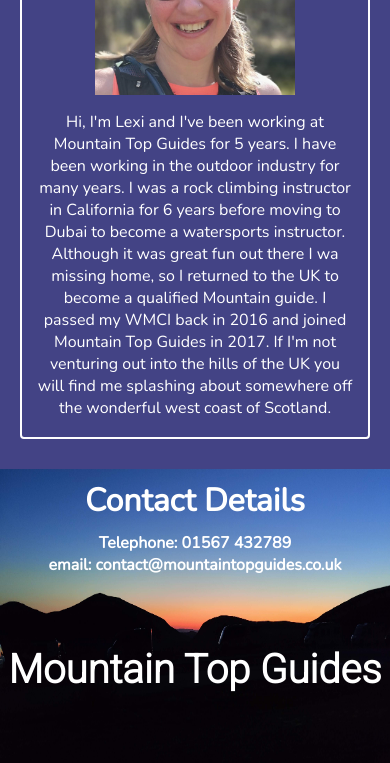
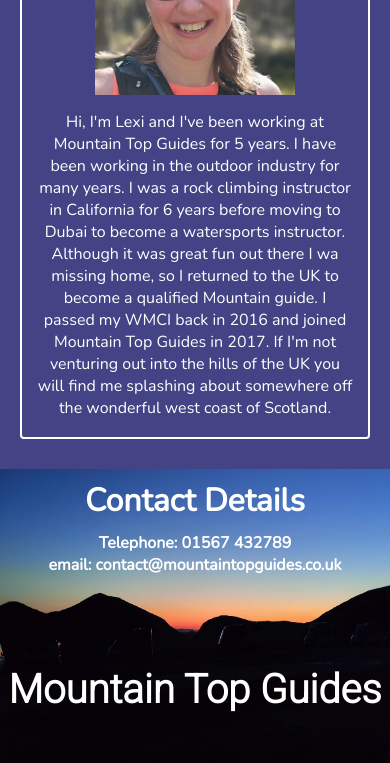
Before and after one commit to ScotRob77/mountain-top-guides, a plain HTML site: page index.html in a window 390 px wide. Shown: the part 1119-1882 px from the top of the page. Drawn offline with nearby package versions, Linux system fonts and the light colour scheme.

Commit message:
change padding for company.name for smaller screens

```diff
--- a/assets/css/style.css
+++ b/assets/css/style.css
@@ -286,7 +286,7 @@ footer {
 
     #company-name {
         font-size: 3rem;
-        padding-top: 60px;
+        padding-top: 80px;
     }
 
     #contact-details {
@@ -317,7 +317,7 @@ footer {
     }
     #company-name {
         font-size: 2.5rem;
-        padding-top: 70px;
+        padding-top: 90px;
     }
 }
 
```
